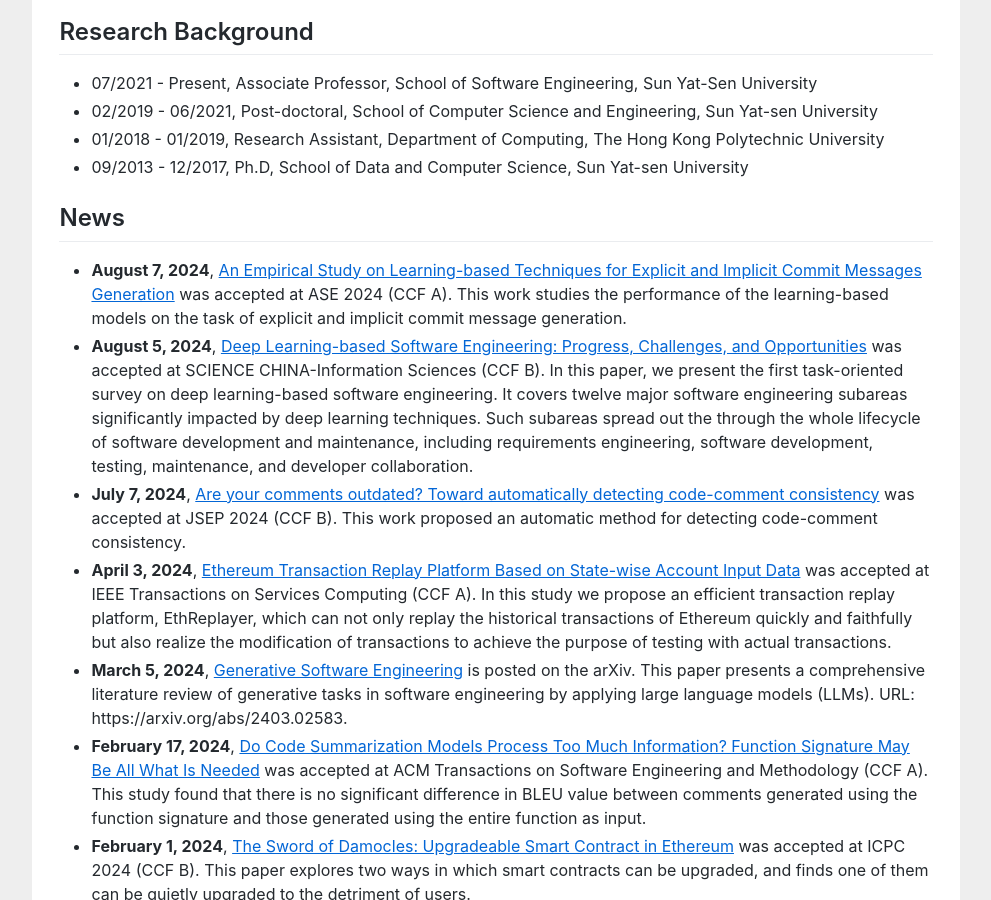
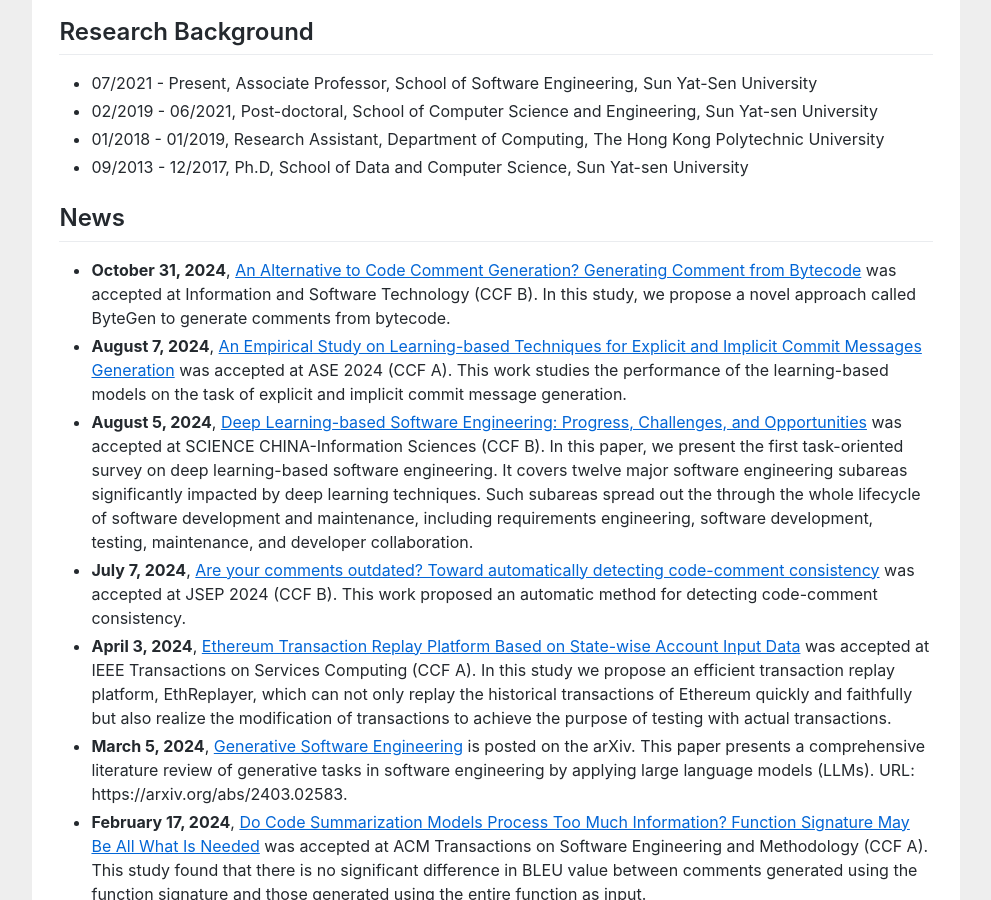
Before and after one commit to huangyuan-hy/huangyuan-hy.github.io, a Jekyll site: the page index.html, which Jekyll copies as it is, in a window 1280 px wide and 900 px high, scrolled down 641 px. Shown: the whole window, without its empty margins (144-1135 px from the left). Built offline with Jekyll 4.4.1, drawn with Linux system fonts in a browser that asks for light colours; some of the changed text lies outside the part shown.

Commit message:
Update index.html

```diff
--- a/index.html
+++ b/index.html
@@ -93,6 +93,7 @@ gtag('config', 'UA-158965281-1');
 
 				<h2>News</h2>
 					<ul>
+						<li><b>October 31, 2024</b>, <a href=""><u>An Alternative to Code Comment Generation? Generating Comment from Bytecode</u></a> was accepted at Information and Software Technology (CCF B). In this study, we propose a novel approach called ByteGen to generate comments from bytecode.</li>
 						<li><b>August 7, 2024</b>, <a href=""><u>An Empirical Study on Learning-based Techniques for Explicit and Implicit Commit Messages Generation</u></a> was accepted at ASE 2024 (CCF A). This work studies the performance of the learning-based models on the task of explicit and implicit commit message generation.</li>
 						<li><b>August 5, 2024</b>, <a href=""><u>Deep Learning-based Software Engineering: Progress, Challenges, and Opportunities</u></a> was accepted at SCIENCE CHINA-Information Sciences (CCF B). In this paper, we present the first task-oriented survey on deep learning-based software engineering. It covers twelve major software engineering subareas significantly impacted by deep learning techniques. Such subareas spread out the through the whole lifecycle of software development and maintenance, including requirements engineering, software development, testing, maintenance, and developer collaboration. </li>
 			                        <li><b>July 7, 2024</b>, <a href=""><u>Are your comments outdated? Toward automatically detecting code-comment consistency</u></a> was accepted at JSEP 2024 (CCF B). This work proposed an automatic method for detecting code-comment consistency.</li>
@@ -163,6 +164,7 @@ empirical study to learn how programmers reuse code on <a href="https://stackove
 <li><u>Yuan Huang</u>, Yinan Chen, Xiangping Chen, Xiaocong Zhou, Are your comments outdated? Toward automatically detecting code-comment consistency. Journal of Software: Evolution and Process (JSEP), 2024.<a href="https://onlinelibrary.wiley.com/doi/abs/10.1002/smr.1859">[PDF]</a></li>
 <li>Xiangping Chen, Xing Hu,  <u>Yuan Huang</u>,et al. Deep Learning-based Software Engineering: Progress, Challenges, and Opportunities, SCIENCE CHINA Information Sciences (SCIS <a href=""></a>), 2024. <a href="https://www.sciengine.com/SCIS/doi/10.1007/s11432-023-4127-5;JSESSIONID=c3f1716d-aed7-47a3-b5a5-5844186c6769">[PDF]</a></li>
 <li>Xiangping Chen, Furen Xu, <u>Yuan Huang</u>, An Empirical Study of Code Reuse between GitHub and Stack Overflow during Software Development, Journal of Systems and Software (JSS <a href="" style="color:red;">  </a>), 2024.</li>
+<li>Xiangping Chen, Junqi Chen, Zhilu Lian, <u>Yuan Huang</u>, Xiaocong Zhou, Zibin Zheng, An Alternative to Code Comment Generation? Generating Comment from Bytecode, Information and Software Technology (IST <a href="" style="color:red;">  </a>), 2024.</li>
 <li>Huanchao Chen, <u>Yuan Huang</u>, Zhiyong Liu, Xiangping Chen, Fan Zhou, and Xiaonan Luo. Automatically detecting the scopes of source code comments. Journal of Systems and Software, 153:45 – 63, (JSS <a href="" style="color:red;">  </a>), 2019. <a href="https://www.sciencedirect.com/science/article/pii/S016412121930055X">[PDF]</a></li>
 <li><u>Yuan Huang</u>, Zhicao Tang, Xiangping Chen, Xiaocong Zhou, Towards automatically identifying the co-change of production and test code,  Software Testing, Verification & Reliability (STVR <a href="" style="color:red;"> </a>), 2023. <a href="">[PDF]</a></li>
 <li><u>Yuan Huang</u>, Junhuai Su, Xinyu Hu, Xiangping Chen and Qiang Zhou. Does Your Code Need Comment?. Software: Practice and Experience (SPE), 2020. <a href="https://onlinelibrary.wiley.com/doi/abs/10.1002/spe.2772">[PDF]</a></li>
```
